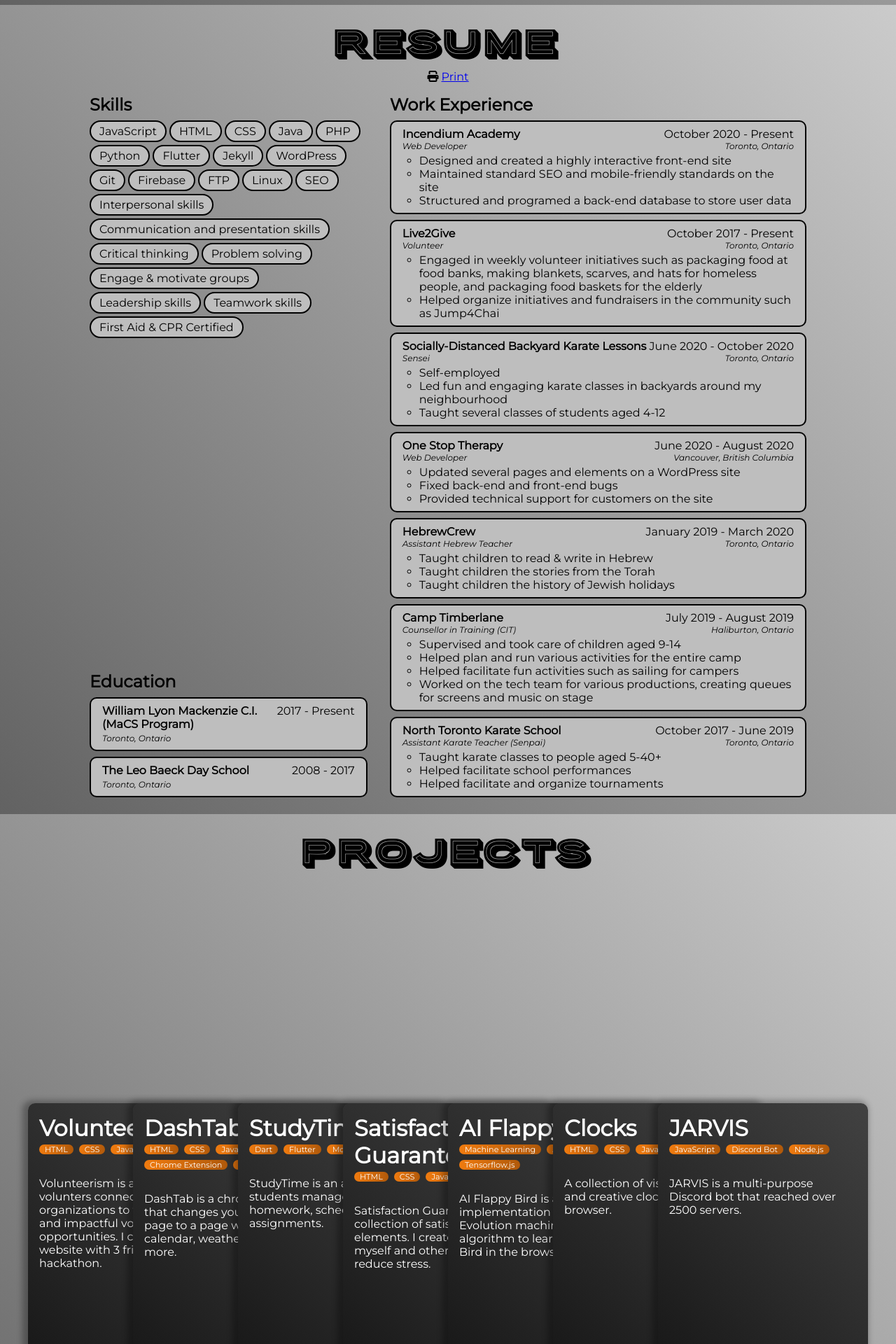
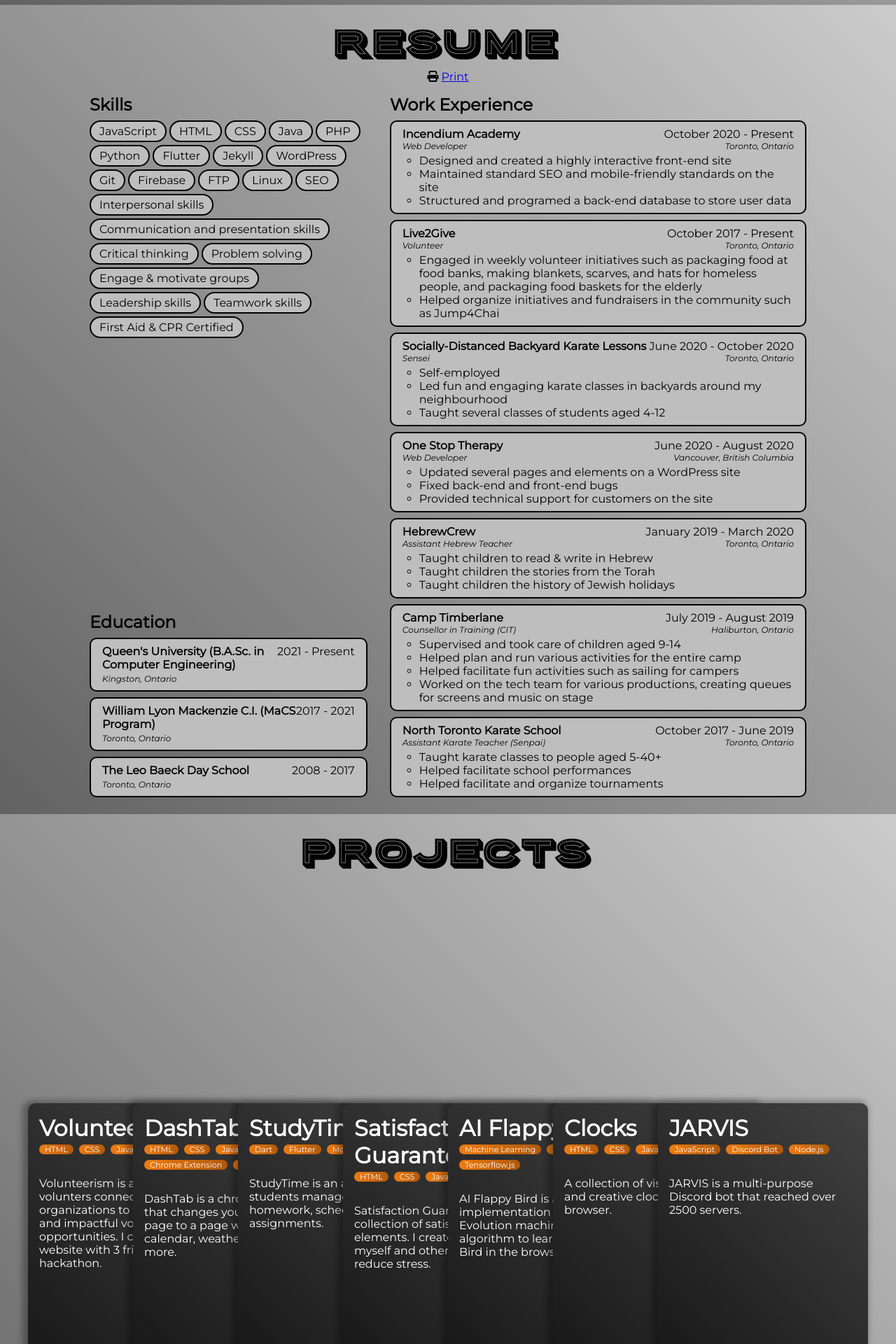
Before and after one commit to Jwiggiff/website, a Jekyll site: the page built from index.html, in a window 1280 px wide. Shown: the part 2305-4225 px from the top of the page at 70% size. Built offline with Jekyll 4.4.1, drawn with Linux system fonts in a browser that asks for light colours; nearby versions of some CDN libraries.

Commit message:
Add queen's

```diff
--- a/_data/education.yml
+++ b/_data/education.yml
@@ -1,5 +1,9 @@
+- name: Queen's University (B.A.Sc. in Computer Engineering)
+  date: 2021 - Present
+  location: Kingston, Ontario
+
 - name: William Lyon Mackenzie C.I. (MaCS Program)
-  date: 2017 - Present
+  date: 2017 - 2021
   location: Toronto, Ontario
 
 - name: The Leo Baeck Day School
```
